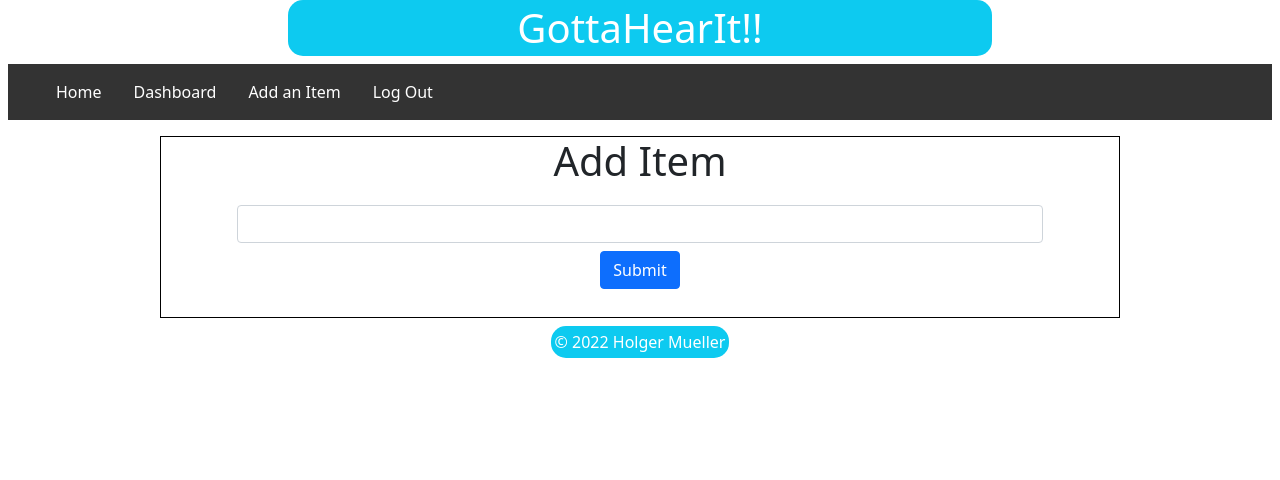
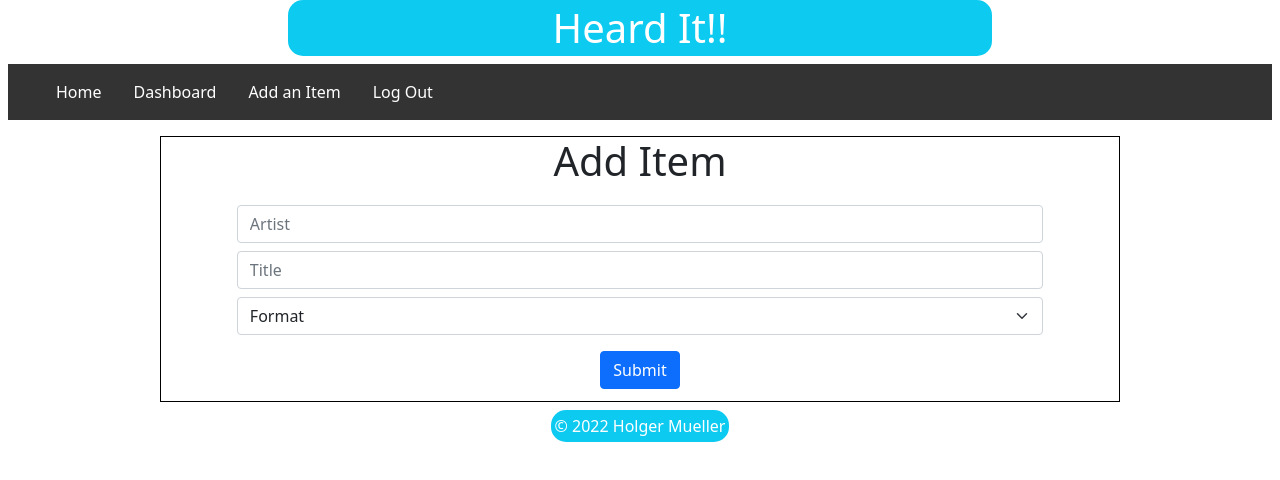
Before and after one commit to Holgermueller/gottahearit, a React (Create React App) app in the folder client/: page /addItem in a window 1280 px wide. Shown: the top 480 px of the page. Built offline with nearby package versions, Linux system fonts and the light colour scheme.

Commit message:
finished add item form

```diff
--- a/client/src/components/AddItem/AddItem.js
+++ b/client/src/components/AddItem/AddItem.js
@@ -9,16 +9,45 @@ function AddItem() {
     type: "",
   });
 
+  const handleChange = (e) => {
+    const { id, value } = e.target;
+    setState((prevState) => ({
+      ...prevState,
+      [id]: value,
+    }));
+  };
+
   return (
     <section className="form-section">
       <h1> Add Item</h1>
 
       <Form className="form">
         <Form.Group className="mb-3">
-          <Form.Control className="input"></Form.Control>
+          <Form.Control
+            className="input"
+            type="text"
+            id="artist"
+            placeholder="Artist"
+            value={state.artist}
+            onChange={handleChange}
+          ></Form.Control>
+          <Form.Control
+            className="input"
+            type="text"
+            id="title"
+            placeholder="Title"
+            value={state.title}
+            onChange={handleChange}
+          ></Form.Control>
 
-          <Button type="submit">Submit</Button>
+          <Form.Select>
+            <option>Format</option>
+            <option>Album</option>
+            <option>EP</option>
+            <option>Single</option>
+          </Form.Select>
         </Form.Group>
+        <Button type="submit">Submit</Button>
       </Form>
     </section>
   );
--- a/client/src/components/Dashboard/Dashboard.js
+++ b/client/src/components/Dashboard/Dashboard.js
@@ -22,6 +22,7 @@ function Dashboard(props) {
       <h2>Dashboard</h2>
 
       <div className="btn-group">
+        <Button>Unheard</Button>
         <Button>Buy It</Button>
         <Button>Borrow It</Button>
         <Button>Pass</Button>
--- a/client/src/components/Login/LoginPage.js
+++ b/client/src/components/Login/LoginPage.js
@@ -44,8 +44,8 @@ function Login(props) {
             value={state.password}
             onChange={handleChange}
           ></Form.Control>
-          <Button type="submit">Submit</Button>
         </Form.Group>
+        <Button type="submit">Submit</Button>
       </Form>
       <div>
         <span>Don't have an account? </span>
--- a/client/src/components/Registration/RegistrationPage.js
+++ b/client/src/components/Registration/RegistrationPage.js
@@ -52,8 +52,8 @@ function Registration(props) {
             value={state.confirmPassword}
             onChange={handleChange}
           ></Form.Control>
-          <Button type="submit">Submit</Button>
         </Form.Group>
+        <Button type="submit">Submit</Button>
       </Form>
     </section>
   );
--- a/client/src/layout/header.js
+++ b/client/src/layout/header.js
@@ -10,7 +10,7 @@ export default class Header extends Component {
   render() {
     return (
       <h1 className="bg-info text-white p-1 m-auto" style={headerStyles}>
-        GottaHearIt!!
+        Heard It!!
       </h1>
     );
   }
```
